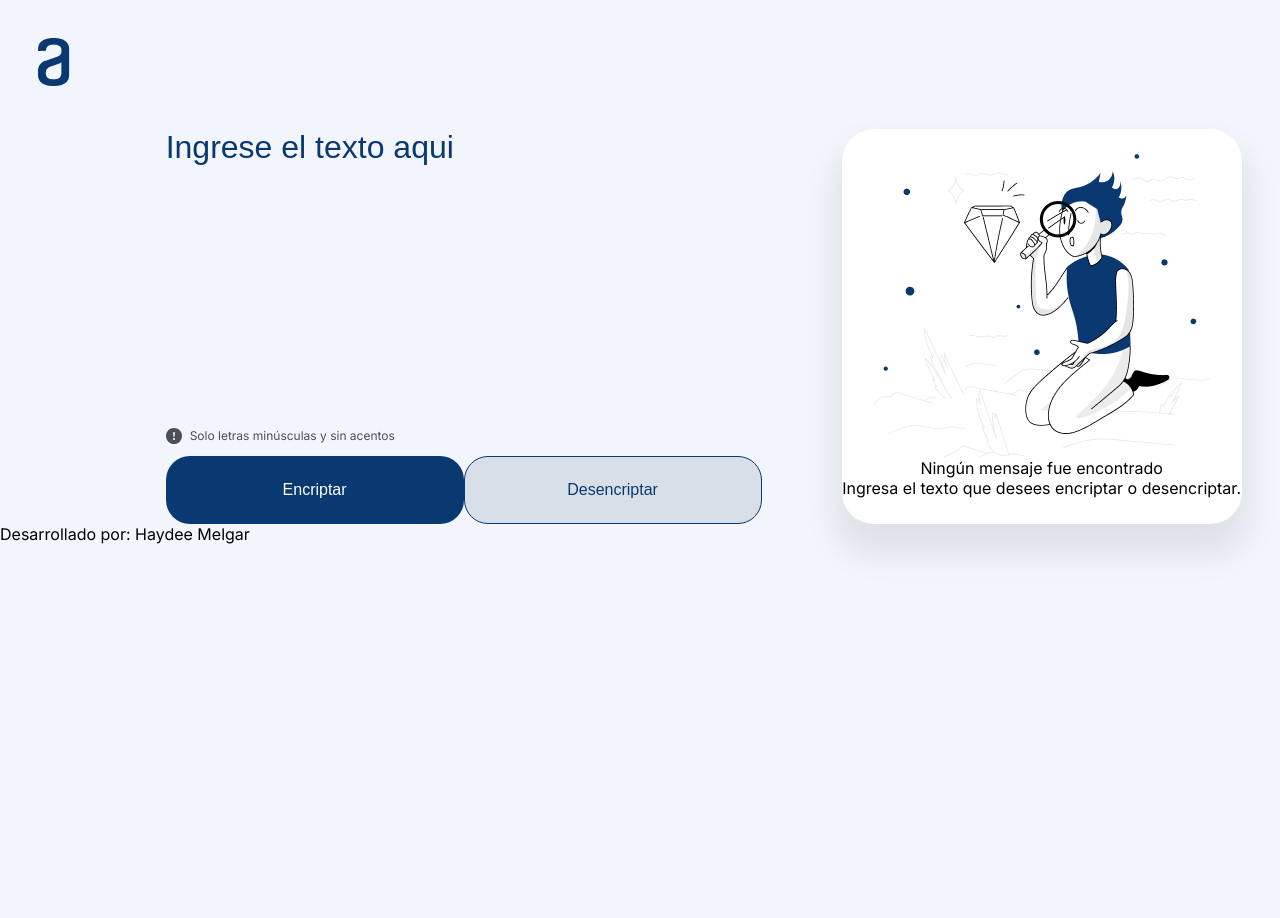
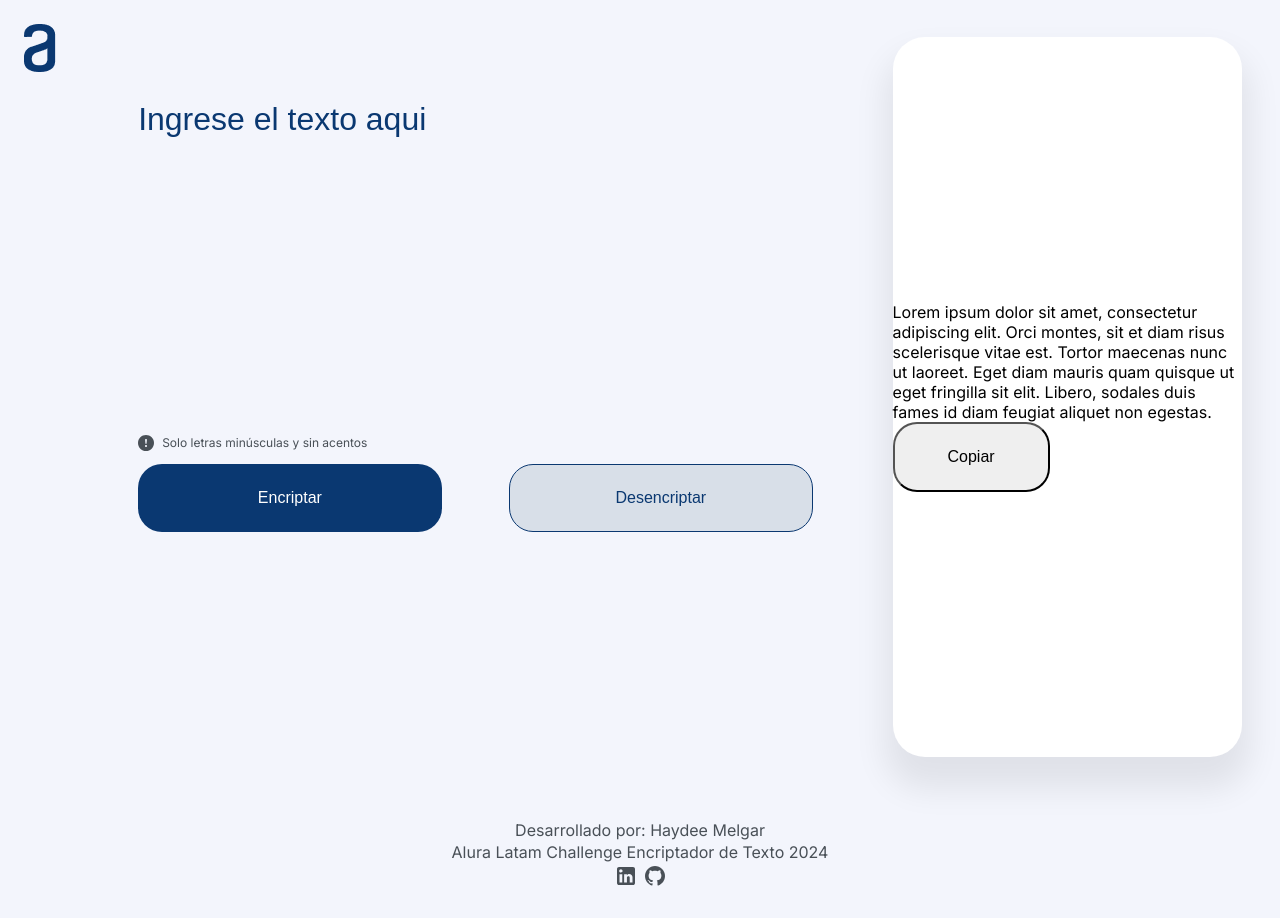
Before and after one commit to hmmvasquez/alura-challenge-encoder, a plain HTML site: page index.html in a window 1280 px wide. Before the commit the page ends 800 px from the top, so only its background shows below. Drawn offline with Linux system fonts and the light colour scheme.

Commit message:
agregando estilos

```diff
--- a/index.html
+++ b/index.html
@@ -7,12 +7,13 @@
     <link rel="stylesheet" href="styles.css">
 </head>
 <body>
-    <header class="header">
+    <main class="encriptador">
+        <div class="izquierda">
+            <section class="header">
                 <img class="header__logo" src="/assets/Vector.png" alt="Logo de Alura">
-    </header>
-    <main class="encriptador">
+            </section>
             <section class="encriptar">
-            <input type="text" class="encriptar__texto" name="encriptar__texto" id="encriptar__texto" value="Ingrese el texto aqui">
+                <input type="text" class="encriptar__texto" name="encriptar__texto" id="encriptar__texto" placeholder="Ingrese el texto aqui">
                 <div class="encriptar__alerta">
                     <img class="encriptar__alerta__imagen" src="/assets/bi_exclamation-circle-fill.svg" alt="Signo de exclamación">
                     <span class="encriptar__alerta__texto">Solo letras minúsculas y sin acentos</span>
@@ -22,14 +23,28 @@
                     <button class="desencriptar__boton">Desencriptar</button>
                 </div>
             </section>
+        </div>
         <section class="encriptado">
+            <div class="encriptado__ninguno">
                 <img class="encriptado__imagen" src="/assets/Muñeco.png" alt="Muñeco con lupa">
                 <p class="encriptado__texto__mensaje">Ningún mensaje fue encontrado</p>
                 <p class="encriptado__texto__indicacion">Ingresa el texto que desees encriptar o desencriptar.</p>
+            </div>
+            <div class="encriptado__mensaje">
+                <dvi class="encriptado__mensaje__mostrar">
+                    <p>Lorem ipsum dolor sit amet, consectetur adipiscing elit. Orci montes, sit et diam risus scelerisque vitae est. Tortor maecenas nunc ut laoreet. Eget diam mauris quam quisque ut eget fringilla sit elit. Libero, sodales duis fames id diam feugiat aliquet non egestas.</p>
+                </dvi>
+                <button class="encriptado__mensaje__boton">Copiar</button>
+            </div>
         </section>
     </main>
     <footer class="footer">
         <p>Desarrollado por: Haydee Melgar</p>
+        <p>Alura Latam Challenge Encriptador de Texto 2024</p>
+        <div class="footer__links">
+            <a href="https://www.linkedin.com/in/haydeevasquez/" target="_blank" rel="noopener noreferrer"><img class="footer__imagen" src="/assets/mdi_linkedin.svg" alt="Linkedin"></a>
+            <a href="https://github.com/hmmvasquez" target="_blank" rel="noopener noreferrer"><img class="footer__imagen" src="/assets/mdi_github.svg" alt="Github"></a>
+        </div>
     </footer>
 </body>
 </html>
--- a/styles.css
+++ b/styles.css
@@ -9,6 +9,7 @@
     --color-dark-blue-300: #0A3871;
 
     --color-gray-400: #495057;
+    --color-gray-500: #343A40;
 }
 
 * {
@@ -20,40 +21,53 @@ body {
     box-sizing: border-box;
     background-color: var(--color-light-blue-100);
     font-family: var(--font-inter);
+    min-height: 100vh;
 }
 
 button {
-    width: 328px;
+    width: 45%;
     border-radius: 24px;
     padding: 24px;
     font-size: 16px;
     font-weight: 400;
 }
 
+.encriptador {
+    display: flex;
+    gap: 80px;
+    justify-content: end;
+    padding-right: 3%;
+    align-items: start;
+}
+
+.izquierda {
+    width: 75%;
+}
+
 .header {
     padding: 3% 0% 0% 3%;
 }
 
-.encriptador {
-    display: flex;
-    gap: 80px;
-    justify-content: end;
-    padding: 3% 3% 0% 0%;
-    height: 100%;
-}
-
 .encriptar {
-    width: 48%;
+    padding: 3% 0% 0% 17%;
 }
 
 .encriptar__texto {
-    width: 40;
+    min-width: 100%;
     margin-bottom: 44%;
     border: none;
     font-size: 32px;
     font-weight: 400;
     color: var(--color-dark-blue-300);
     background-color: var(--color-light-blue-100);
+}
+
+.encriptar__texto::placeholder {
+    color: var(--color-dark-blue-300);
+}
+
+.encriptar__texto:focus {
+    outline: none;
 }
 
 .encriptar__alerta {
@@ -75,6 +89,7 @@ button {
 .encriptar__botones {
     display: flex;
     justify-content: space-between;
+    width: 100%;
 }
 
 .encriptar__boton {
@@ -95,7 +110,53 @@ button {
     justify-content: center;
     align-items: center;
     width: 400px;
+    min-height: 90vh;
     border-radius: 32px;
     background-color: var(--color-White);
+    margin: 3% 0% 3% 0%;
     box-shadow: 0px 24px 32px 8px rgba(0, 0, 0, 0.08);
 }
+
+.encriptado__ninguno {
+    display: none;
+}
+
+.encriptado__texto__mensaje {
+    font-size: 24px;
+    font-weight: 700;
+    color: var(--color-gray-500);
+    text-align: center;
+    padding: 5%;
+}
+
+.encriptado__texto__indicacion {
+    font-size: 16px;
+    font-weight: 400;
+    color: var(--color-gray-400);
+    text-align: center;
+}
+
+
+.footer {
+    font-size: 16px;
+    font-weight: 400;
+    color: var(--color-gray-400);
+    text-align: center;
+    padding: 2%;
+    display: flex;
+    flex-direction: column;
+    align-items: center;
+    gap: 2px;
+}
+
+.footer__links {
+    display: flex;
+    flex-direction: row;
+    justify-items: center;
+    align-items: center;
+    gap: 5px;
+}
+
+.footer__imagen {
+    width: 24px;
+}
```
Also changed, not shown: assets/bi_exclamation-circle-fill.png (deleted), assets/mdi_github.svg (added), assets/mdi_linkedin.svg (added). Lines whose indentation alone changed are shown as unchanged.
